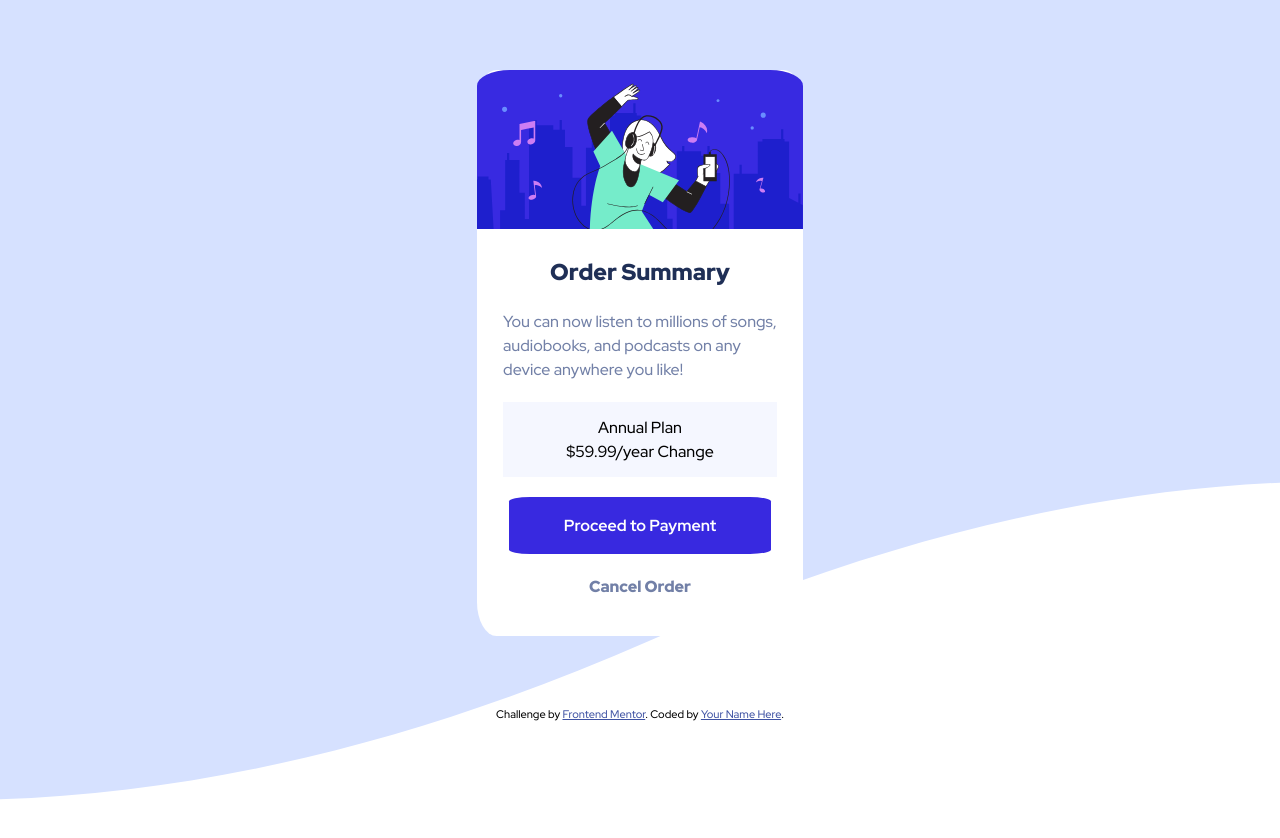
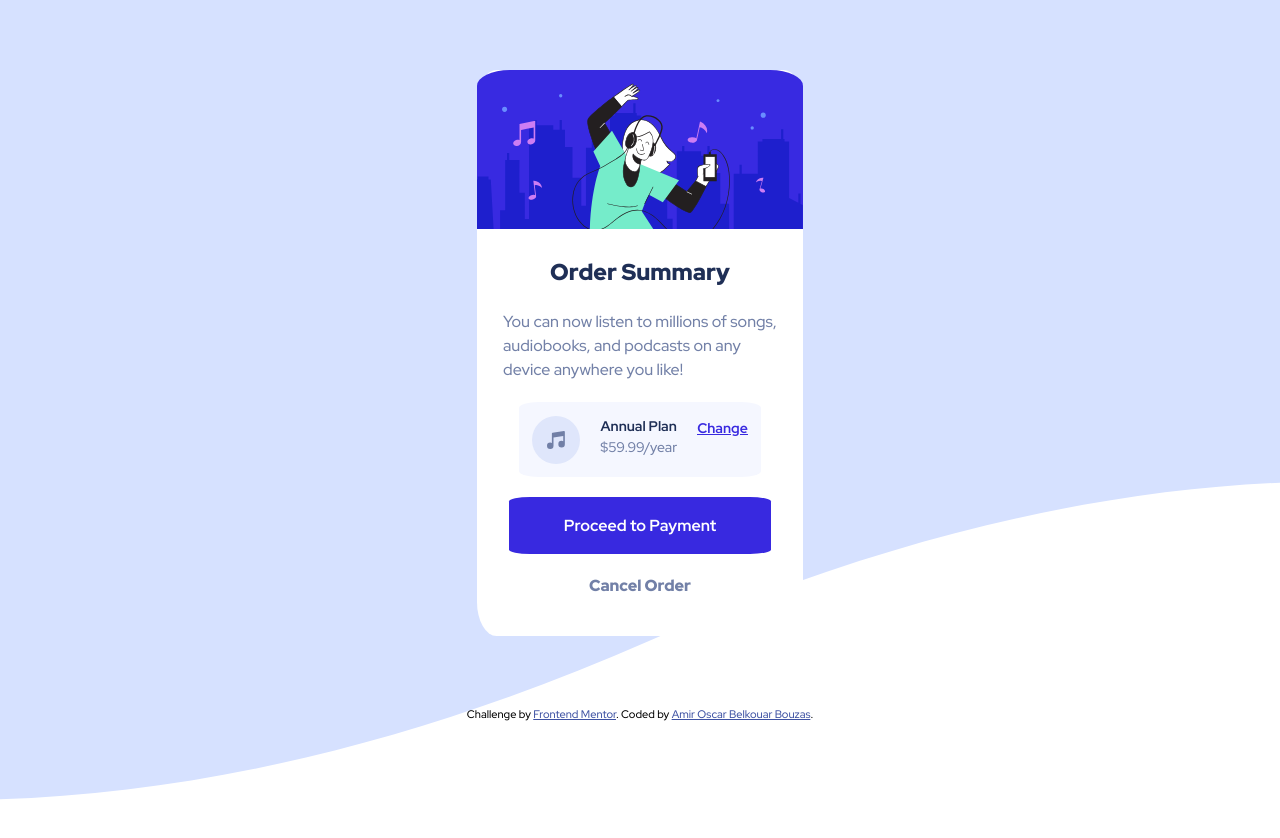
Before and after one commit to AOBelkouarBouzas/order-summary-component-main, a plain HTML site: page index.html in a window 1280 px wide. Drawn offline with Linux system fonts and the light colour scheme.

Commit message:
final commit

```diff
--- a/index.html
+++ b/index.html
@@ -32,30 +32,21 @@
       <p class="card__text__description">You can now listen to millions of songs, audiobooks, and podcasts on any
         device anywhere you like!
       </p>
-      <button class="card__text__button-price"> <!-- <img src="images/icon-music.svg" alt="icon music"> -->Annual Plan
-        $59.99/year
+      <button class="card__text__button-price"> <img src="images/icon-music.svg" alt="icon music">
+        <span class="column"><span class="dark-blue">Annual Plan</span>
+          <span class="grey">$59.99/year</span>
+        </span>
 
-        Change</button>
+        <a href="#"><span class="bright-blue">Change</span></a>
+      </button>
       <button class="card__text__button-payment">Proceed to Payment</button>
-      <button class="card__text__button-cancel">Cancel Order</button>
+      <a class="card__text__button-cancel">Cancel Order</a>
     </div>
   </main>
 
-
-
-
-
-
-
-
-
-
-
-
-
   <footer class="attribution">
     Challenge by <a href="https://www.frontendmentor.io?ref=challenge" target="_blank">Frontend Mentor</a>.
-    Coded by <a href="#">Your Name Here</a>.
+    Coded by <a href="#">Amir Oscar Belkouar Bouzas</a>.
   </footer>
 </body>
 
--- a/style.css
+++ b/style.css
@@ -128,24 +128,30 @@ body {
 }
 
 .card__text__title {
-    font-size: 23px ;
+    font-size: 23px;
     font-weight: 900;
     color: var(--Dark-blue);
 }
 
 .card__text__description {
     font-size: 16px;
-    color:var(--Desaturated-blue);
+    color: var(--Desaturated-blue);
     font-weight: 500;
 }
 
 .card__text__button-payment {
-    background-color:var(--Bright-blue);
+    background-color: var(--Bright-blue);
     color: white;
     font-weight: 700;
     padding: 6% 20% 6% 20%;
     border-radius: 8%;
     border: 0;
+}
+
+.card__text__button-payment:hover {
+    cursor: pointer;
+    background-color: var(--Desaturated-blue);
+
 }
 
 .card__text__button-cancel {
@@ -155,8 +161,46 @@ body {
     font-weight: 900;
 }
 
+.card__text__button-cancel:hover {
+    cursor: pointer;
+    color: var(--Dark-blue);
+}
+
 .card__text__button-price {
     background-color: var(--Very-pale-blue);
     border: 0;
-    padding: 5% 20% 5% 20%;
+    padding: 5%;
+    display: flex;
+    gap: 20px;
+    border-radius: 8%;
+
 }
+
+.dark-blue {
+    color: var(--Dark-blue);
+    font-weight: 700;
+}
+
+.grey {
+    color: var(--Desaturated-blue);
+}
+
+.bright-blue {
+    color: var(--Bright-blue);
+    font-size: 14px;
+    font-weight: 700;
+    margin: 0 auto;
+    text-decoration: underline;
+    padding-top: 8px;
+}
+
+.bright-blue:hover {
+    cursor: pointer;
+    text-decoration: none;
+}
+
+.column {
+    display: flex;
+    flex-direction: column;
+    font-size: 14px;
+}
```
